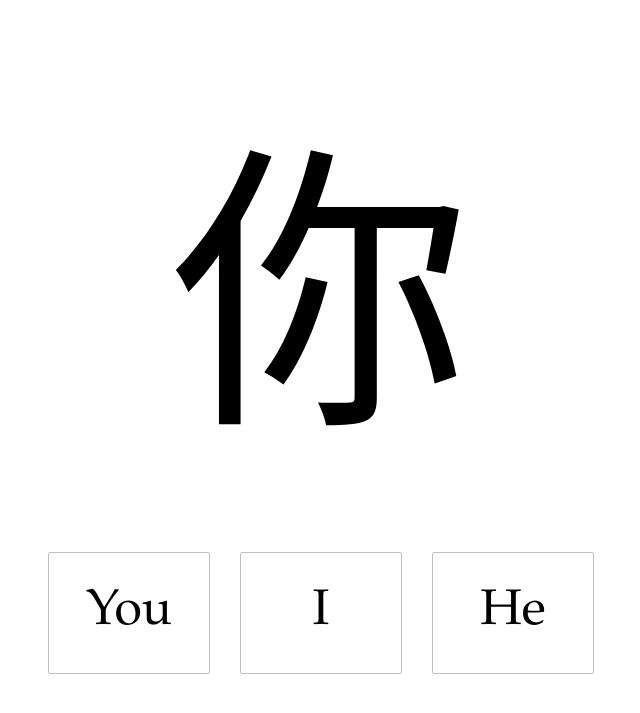
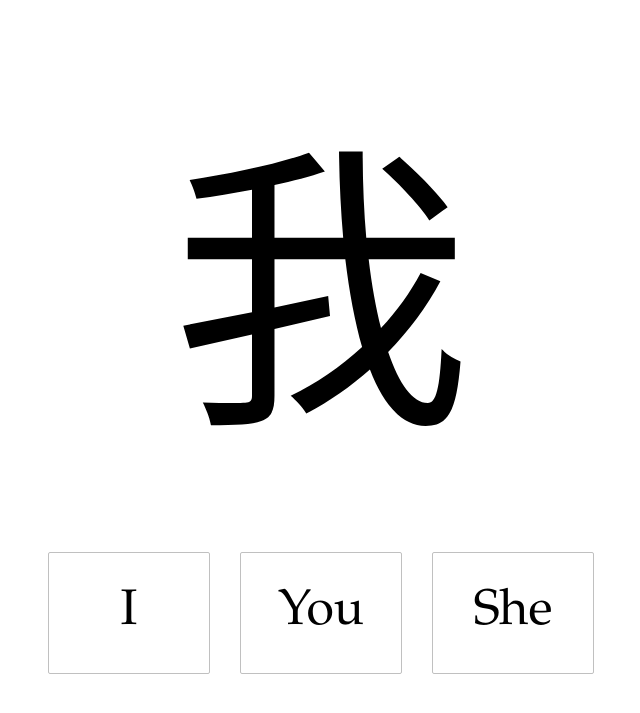
Before and after one commit to BenjaminTMilnes/ChineseTextbookApp, a plain HTML site: page ChineseTextbookApp.WebApplication/index.html in a window 1280 px wide. Shown: the part 97-810 px from the top of the page, without its empty margins (319-959 px from the left). Drawn offline with nearby package versions, Linux system fonts and the light colour scheme.

Commit message:
Slight changes to content ideas

```diff
--- a/ChineseTextbookApp.WebApplication/application.js
+++ b/ChineseTextbookApp.WebApplication/application.js
@@ -1,14 +1,24 @@
 var application = angular.module("ChineseTextbookApp", []);
 
-var vocabulary = [{ "word": "你", "choices": ["You", "I", "He"] },
+var vocabulary = [
 { "word": "我", "choices": ["I", "You", "She"] },
-{ "word": "他", "choices": ["He", "She", "They"] },
-{ "word": "她", "choices": ["She", "He", "You"] },
+{ "word": "你", "choices": ["You", "I", "He"] },
+{ "word": "您", "choices": ["You (formal)", "You (informal)", "I"] },
+{ "word": "他", "choices": ["He", "She", "You"] },
+{ "word": "她", "choices": ["She", "He", "They"] },
+{ "word": "好", "choices": ["good", "very", "are"] },
+{ "word": "吗", "choices": ["[question particle]", "[follow-up particle]", "good"] },
+{ "word": "很", "choices": ["very", "good", "you"] },
+{ "word": "呢", "choices": ["[follow-up particle]", "[question particle]", "good"] }
+];
+
+var phrases = [
 { "word": "你好", "choices": ["Hello", "How are you?", "Good morning"] },
 { "word": "你好吗", "choices": ["How are you?", "Hello", "I'm good"] },
-{ "word": "您好", "choices": ["How do you do?", "How are you?", "Hello"] },
+{ "word": "您好", "choices": ["How do you do.", "How are you?", "Hello"] },
 { "word": "我很好", "choices": ["I'm very well.", "How are you?", "I'm happy."] },
-{ "word": "你呢", "choices": ["And you?", "Hello", "How are you?"] }];
+{ "word": "你呢", "choices": ["And you?", "Hello", "How are you?"] }
+];
 
 application.controller("MainController", ["$scope", "$timeout", function MainController($scope, $timeout) {
 
--- a/ChineseTextbookApp.WebApplication/style.css
+++ b/ChineseTextbookApp.WebApplication/style.css
@@ -20,7 +20,7 @@
 .choices {
     display: flex;
     flex-direction: row;
-    align-items: stretch;
+    align-items: center;
     justify-content: center;
 }
 
```
